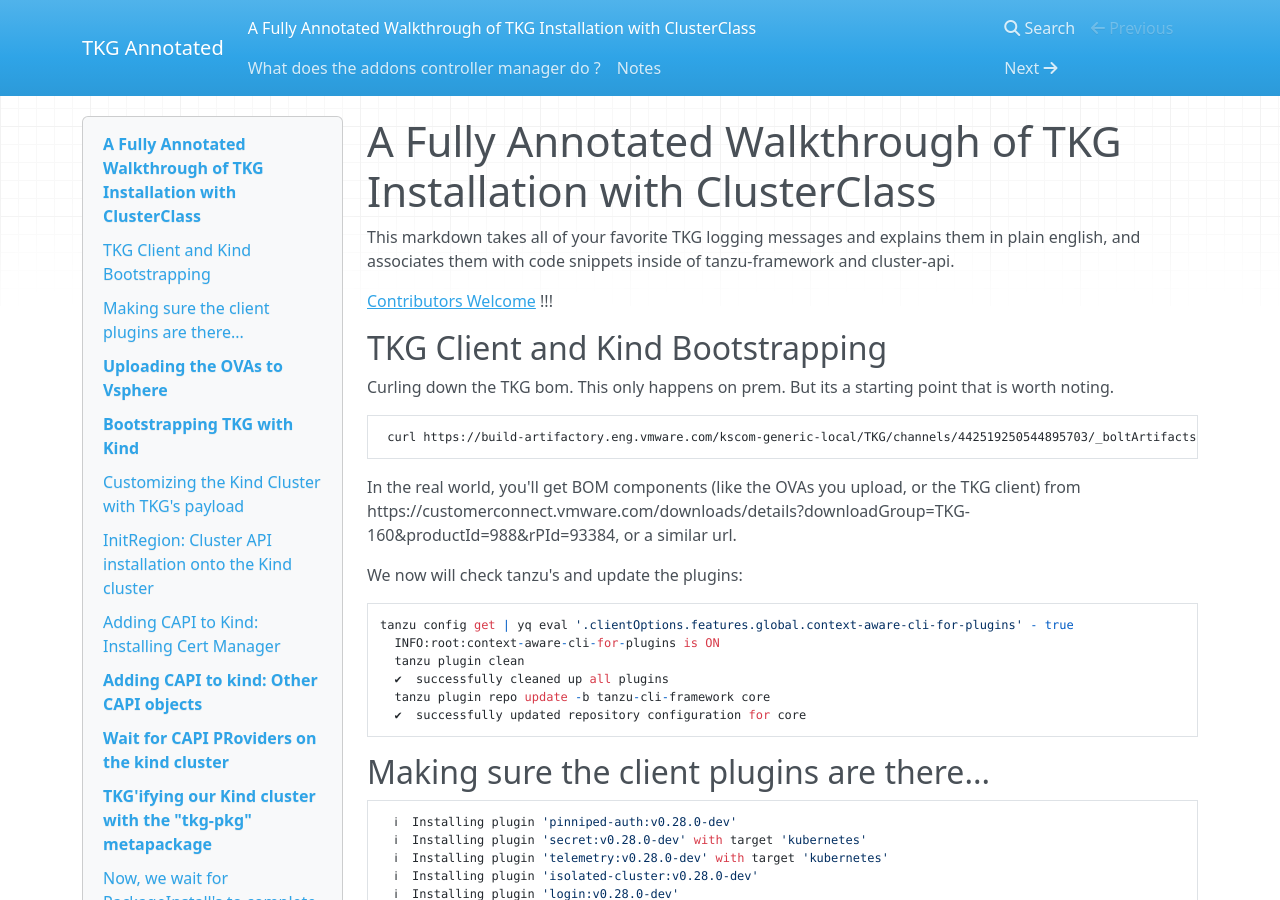
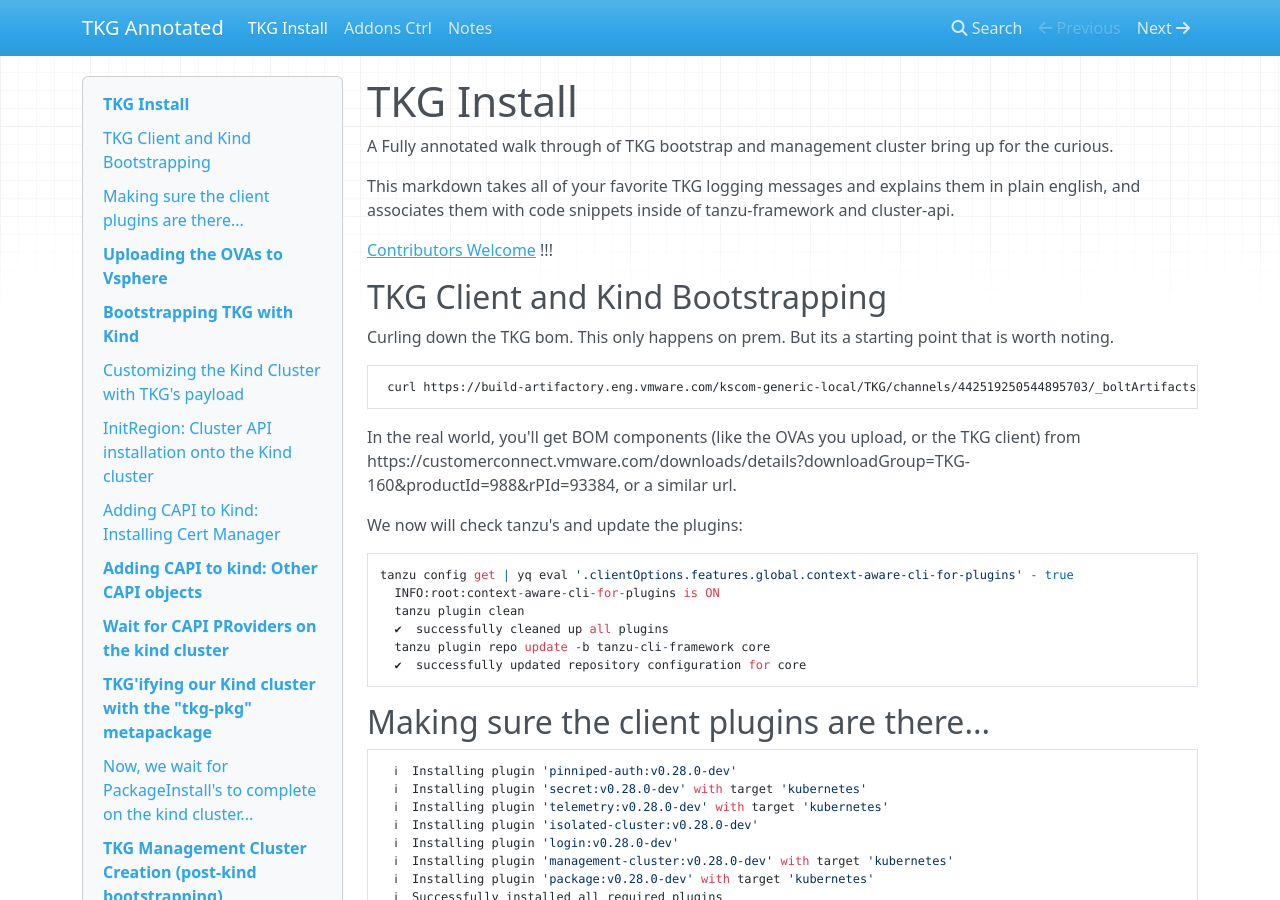
Before and after one commit to jayunit100/tanzu-install-annotated, an MkDocs documentation site: the page built from docs/index.md, in a window 1280 px wide and 900 px high. Built offline with MkDocs 1.6.1, drawn with Linux system fonts in a browser that asks for light colours; nearby versions of some CDN libraries.

Commit message:
smaller titles

```diff
--- a/docs/addons-controller-manager.md
+++ b/docs/addons-controller-manager.md
@@ -1,4 +1,4 @@
-# What does the addons controller manager do ?
+# Addons Ctrl
 
 
 
--- a/docs/index.md
+++ b/docs/index.md
@@ -1,4 +1,6 @@
-# A Fully Annotated Walkthrough of TKG Installation with ClusterClass
+# TKG Install
+
+A Fully annotated walk through of TKG bootstrap and management cluster bring up for the curious.
 
 This markdown takes all of your favorite TKG logging messages and explains them in plain english, and associates them
 with code snippets inside of tanzu-framework and cluster-api.
```
